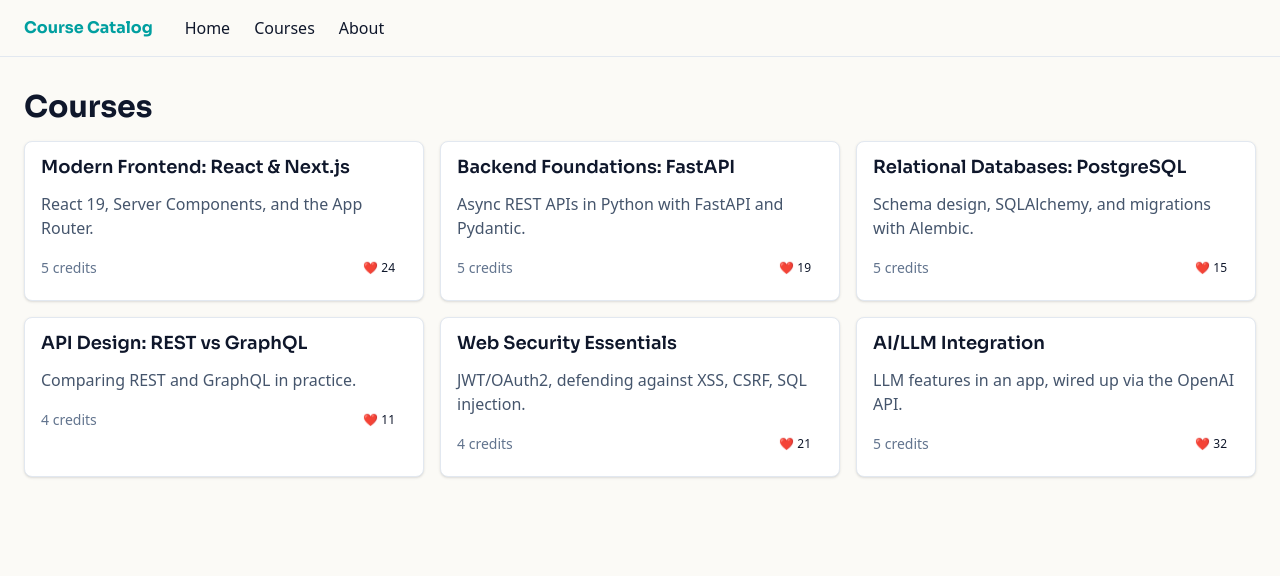
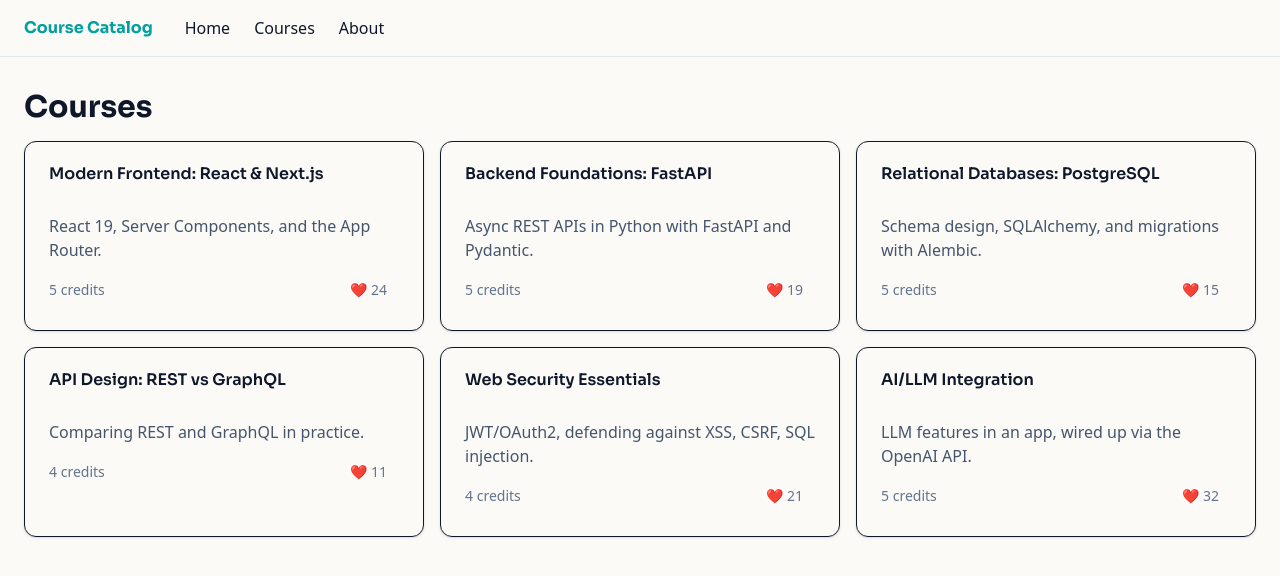
Before and after one commit to killercraftcryt/course-catalog, a Next.js app: page /courses in a window 1280 px wide. Shown: the top 576 px of the page. Built offline with nearby package versions, Linux system fonts and the light colour scheme.

Commit message:
feat: add official shadcn/ui Button and Card components

```diff
--- a/components/ui/button.tsx
+++ b/components/ui/button.tsx
@@ -1,27 +1,33 @@
-import * as React from "react";
-import { Slot } from "@radix-ui/react-slot";
-import { cva, type VariantProps } from "class-variance-authority";
-
-import { cn } from "@/lib/utils";
+import * as React from "react"
+import { cva, type VariantProps } from "class-variance-authority"
+import { cn } from "@/lib/utils"
+import { Slot } from "radix-ui"
 
 const buttonVariants = cva(
-  "inline-flex items-center justify-center gap-2 whitespace-nowrap rounded-md text-sm font-medium transition-colors disabled:pointer-events-none disabled:opacity-50 outline-none focus-visible:ring-2 focus-visible:ring-slate-400",
+  "inline-flex shrink-0 items-center justify-center gap-2 rounded-md text-sm font-medium whitespace-nowrap transition-all outline-none focus-visible:border-ring focus-visible:ring-[3px] focus-visible:ring-ring/50 disabled:pointer-events-none disabled:opacity-50 aria-invalid:border-destructive aria-invalid:ring-destructive/20 dark:aria-invalid:ring-destructive/40 [&_svg]:pointer-events-none [&_svg]:shrink-0 [&_svg:not([class*='size-'])]:size-4",
   {
     variants: {
       variant: {
-        default: "bg-slate-900 text-white hover:bg-slate-700",
-        destructive: "bg-red-600 text-white hover:bg-red-500",
+        default: "bg-primary text-primary-foreground hover:bg-primary/90",
+        destructive:
+          "bg-destructive text-white hover:bg-destructive/90 focus-visible:ring-destructive/20 dark:bg-destructive/60 dark:focus-visible:ring-destructive/40",
         outline:
-          "border border-slate-200 bg-white hover:bg-slate-50 text-slate-900",
-        secondary: "bg-slate-100 text-slate-900 hover:bg-slate-200",
-        ghost: "hover:bg-slate-100 text-slate-900",
-        link: "text-slate-900 underline-offset-4 hover:underline",
+          "border bg-background shadow-xs hover:bg-accent hover:text-accent-foreground dark:border-input dark:bg-input/30 dark:hover:bg-input/50",
+        secondary:
+          "bg-secondary text-secondary-foreground hover:bg-secondary/80",
+        ghost:
+          "hover:bg-accent hover:text-accent-foreground dark:hover:bg-accent/50",
+        link: "text-primary underline-offset-4 hover:underline",
       },
       size: {
-        default: "h-9 px-4 py-2",
-        sm: "h-8 rounded-md px-3 text-xs",
-        lg: "h-10 rounded-md px-6",
-        icon: "h-9 w-9",
+        default: "h-9 px-4 py-2 has-[>svg]:px-3",
+        xs: "h-6 gap-1 rounded-md px-2 text-xs has-[>svg]:px-1.5 [&_svg:not([class*='size-'])]:size-3",
+        sm: "h-8 gap-1.5 rounded-md px-3 has-[>svg]:px-2.5",
+        lg: "h-10 rounded-md px-6 has-[>svg]:px-4",
+        icon: "size-9",
+        "icon-xs": "size-6 rounded-md [&_svg:not([class*='size-'])]:size-3",
+        "icon-sm": "size-8",
+        "icon-lg": "size-10",
       },
     },
     defaultVariants: {
@@ -29,28 +35,29 @@
       size: "default",
     },
   }
-);
-
-export interface ButtonProps
-  extends React.ButtonHTMLAttributes<HTMLButtonElement>,
-    VariantProps<typeof buttonVariants> {
-  asChild?: boolean;
-}
+)
 
 function Button({
   className,
-  variant,
-  size,
+  variant = "default",
+  size = "default",
   asChild = false,
   ...props
-}: ButtonProps) {
-  const Comp = asChild ? Slot : "button";
+}: React.ComponentProps<"button"> &
+  VariantProps<typeof buttonVariants> & {
+    asChild?: boolean
+  }) {
+  const Comp = asChild ? Slot.Root : "button"
+
   return (
     <Comp
+      data-slot="button"
+      data-variant={variant}
+      data-size={size}
       className={cn(buttonVariants({ variant, size, className }))}
       {...props}
     />
-  );
+  )
 }
 
-export { Button, buttonVariants };
+export { Button, buttonVariants }
--- a/components/ui/card.tsx
+++ b/components/ui/card.tsx
@@ -1,64 +1,91 @@
-import * as React from "react";
-
-import { cn } from "@/lib/utils";
+import * as React from "react"
+import { cn } from "@/lib/utils"
 
 function Card({ className, ...props }: React.ComponentProps<"div">) {
   return (
     <div
+      data-slot="card"
       className={cn(
-        "rounded-lg border border-slate-200 bg-white text-slate-900 shadow-sm",
+        "flex flex-col gap-6 rounded-xl border bg-card py-6 text-card-foreground shadow-sm",
         className
       )}
       {...props}
     />
-  );
+  )
 }
 
 function CardHeader({ className, ...props }: React.ComponentProps<"div">) {
   return (
     <div
-      className={cn("flex flex-col gap-1.5 p-4 pb-0", className)}
+      data-slot="card-header"
+      className={cn(
+        "@container/card-header grid auto-rows-min grid-rows-[auto_auto] items-start gap-2 px-6 has-data-[slot=card-action]:grid-cols-[1fr_auto] [.border-b]:pb-6",
+        className
+      )}
       {...props}
     />
-  );
+  )
 }
 
-function CardTitle({ className, ...props }: React.ComponentProps<"h3">) {
+function CardTitle({ className, ...props }: React.ComponentProps<"div">) {
   return (
-    <h3
-      className={cn("text-lg font-semibold leading-none", className)}
+    <div
+      data-slot="card-title"
+      className={cn("leading-none font-semibold", className)}
       {...props}
     />
-  );
+  )
 }
 
-function CardDescription({
-  className,
-  ...props
-}: React.ComponentProps<"p">) {
+function CardDescription({ className, ...props }: React.ComponentProps<"div">) {
   return (
-    <p className={cn("text-sm text-slate-500", className)} {...props} />
-  );
+    <div
+      data-slot="card-description"
+      className={cn("text-sm text-muted-foreground", className)}
+      {...props}
+    />
+  )
+}
+
+function CardAction({ className, ...props }: React.ComponentProps<"div">) {
+  return (
+    <div
+      data-slot="card-action"
+      className={cn(
+        "col-start-2 row-span-2 row-start-1 self-start justify-self-end",
+        className
+      )}
+      {...props}
+    />
+  )
 }
 
 function CardContent({ className, ...props }: React.ComponentProps<"div">) {
-  return <div className={cn("p-4", className)} {...props} />;
+  return (
+    <div
+      data-slot="card-content"
+      className={cn("px-6", className)}
+      {...props}
+    />
+  )
 }
 
 function CardFooter({ className, ...props }: React.ComponentProps<"div">) {
   return (
     <div
-      className={cn("flex items-center p-4 pt-0", className)}
+      data-slot="card-footer"
+      className={cn("flex items-center px-6 [.border-t]:pt-6", className)}
       {...props}
     />
-  );
+  )
 }
 
 export {
   Card,
   CardHeader,
+  CardFooter,
   CardTitle,
+  CardAction,
   CardDescription,
   CardContent,
-  CardFooter,
-};
+}
```
